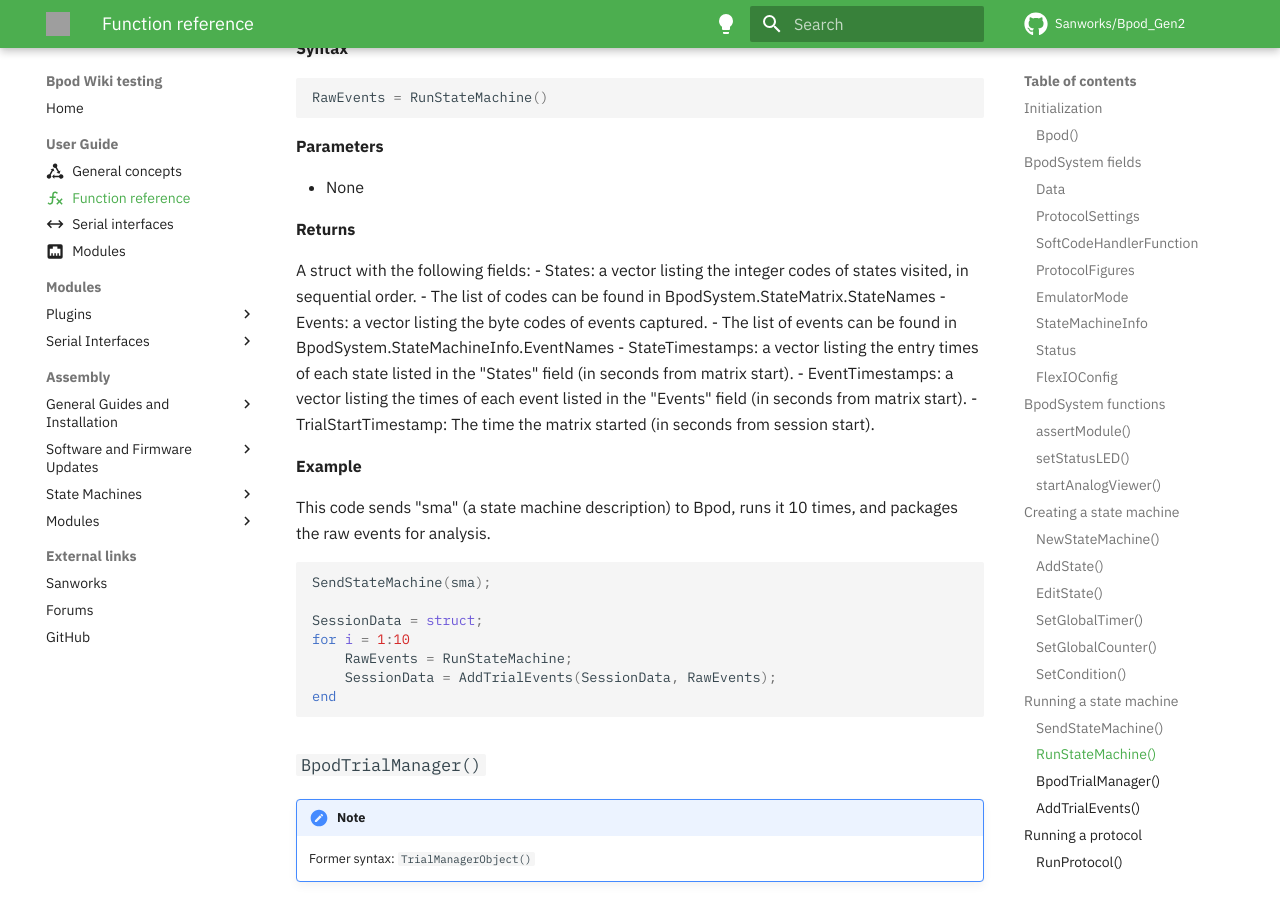
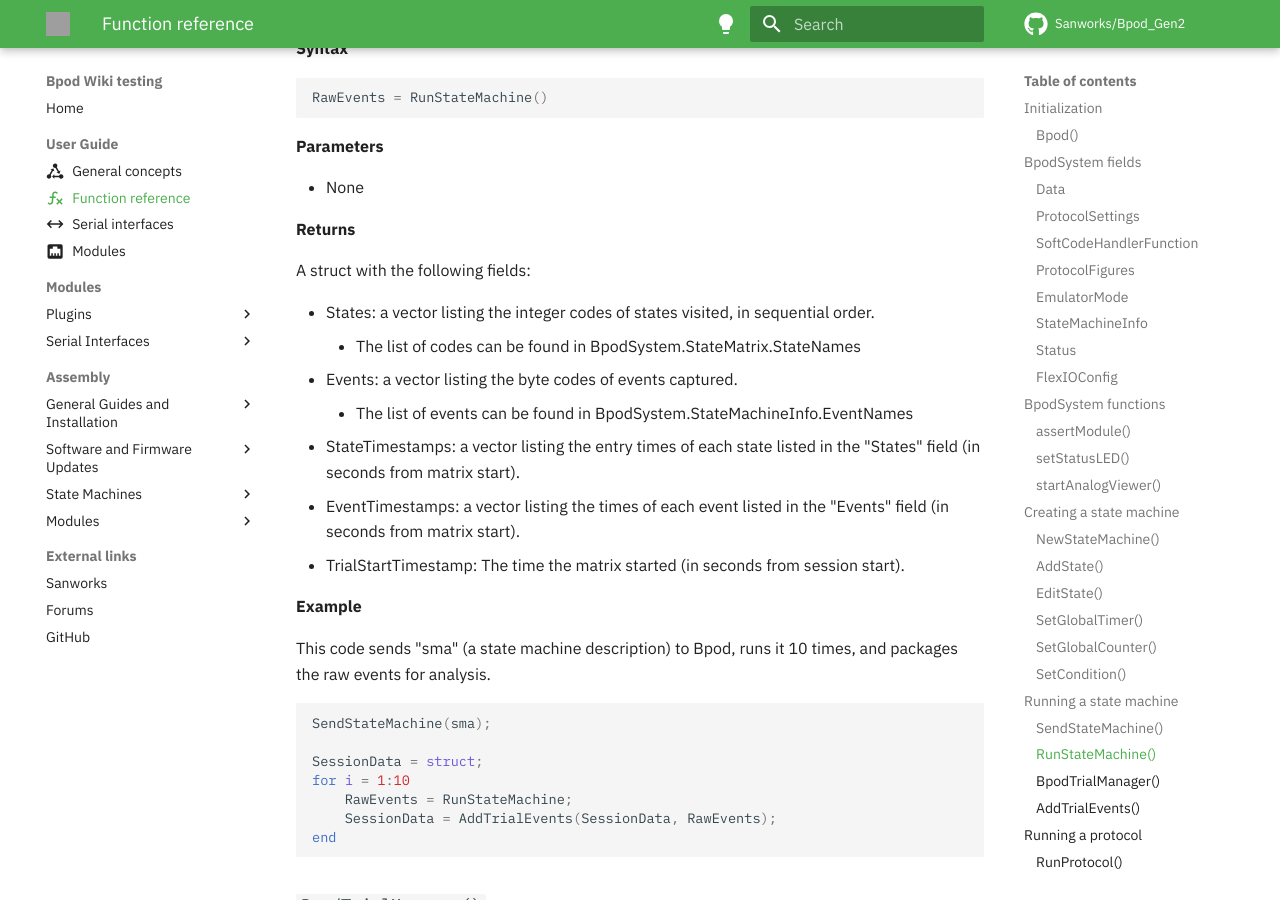
Before and after one commit to ogeesan/bpod-docs-testing, an MkDocs documentation site: the page built from docs/user-guide/function-reference.md, in a window 1280 px wide and 900 px high, scrolled down 23126 px. Built offline with MkDocs 1.6.1 and Material for MkDocs 9.7.7, drawn with Linux system fonts in a browser that asks for light colours; emoji names are drawn with the system emoji font; some web fonts are replaced; comment, search, counter and statistics services are not loaded; some of the changed lines change nothing that is shown; some of the changed text lies outside the part shown; grey boxes are pictures that could not be loaded.

Commit message:
Fix formatting typos

````diff
--- a/docs/user-guide/function-reference.md
+++ b/docs/user-guide/function-reference.md
@@ -831,6 +831,7 @@
 **Returns**
 
 A struct with the following fields:
+
 - States: a vector listing the integer codes of states visited, in sequential order.
     - The list of codes can be found in BpodSystem.StateMatrix.StateNames
 - Events: a vector listing the byte codes of events captured.
@@ -1274,8 +1275,8 @@
 ```
 
 <p align="center">
-<img src="docs/images/../../../images/bpodparametergui-complex-example.png"
-alt="Image of Paramter GUI window with panels, checkboxes, buttons, and dropdown"
+<img src="../images/bpodparametergui-complex-example.png"
+alt="Image of Parameter GUI window with panels, checkboxes, buttons, and dropdown"
 width="400"/>
 </p>
 
@@ -1370,8 +1371,11 @@
 end
 ```
 
-### `PsychToolboxAudio()`
-> :construction: This file exists in Functions/Plugins/ but is not on the wiki
+<!-- ### `PsychToolboxAudio()`
+> :construction: This file exists in Functions/Plugins/ but is not on the wiki -->
+
+<!-- todo: add documentation -->
+
 ### `PsychToolboxVideoPlayer()`
 **Description**
 
````
